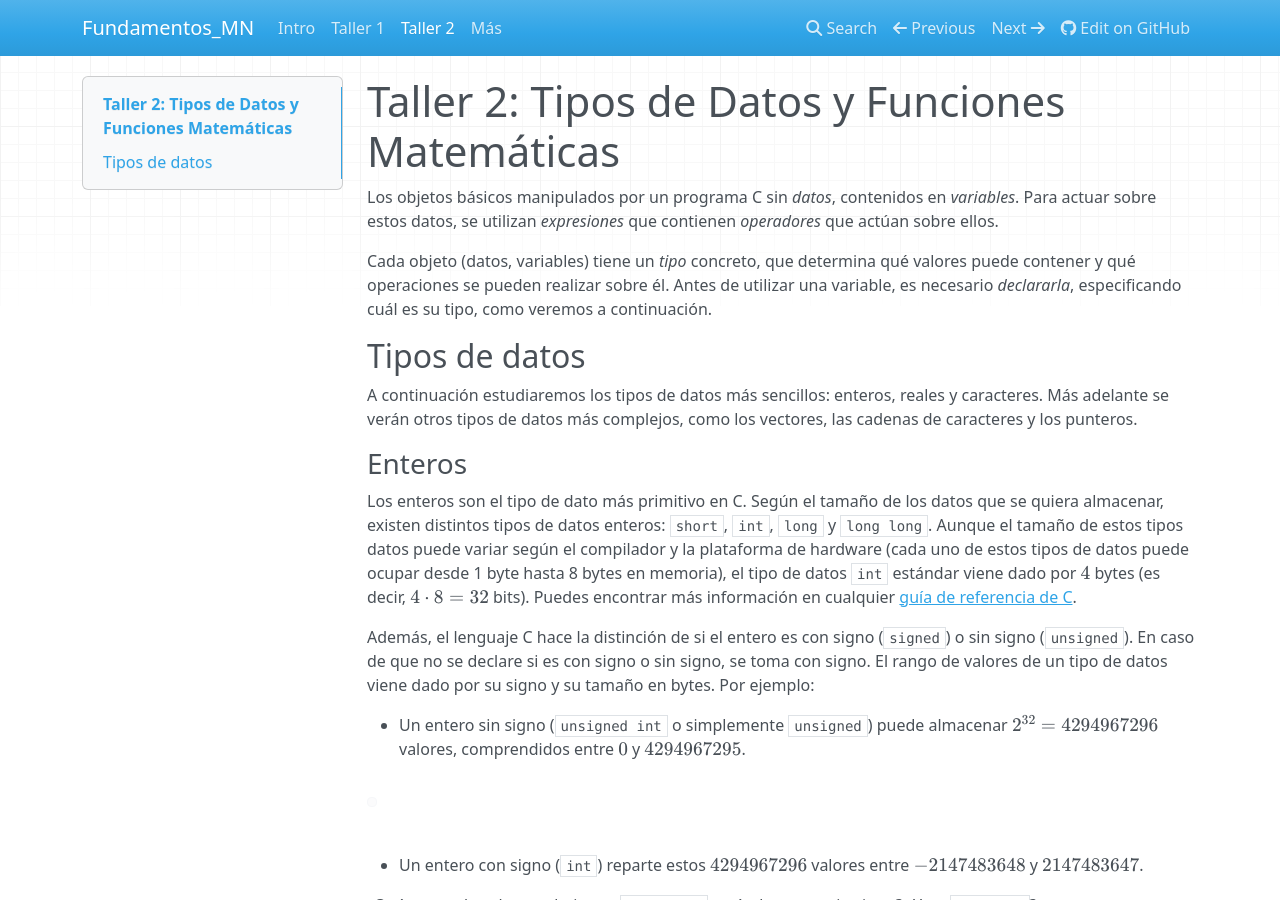
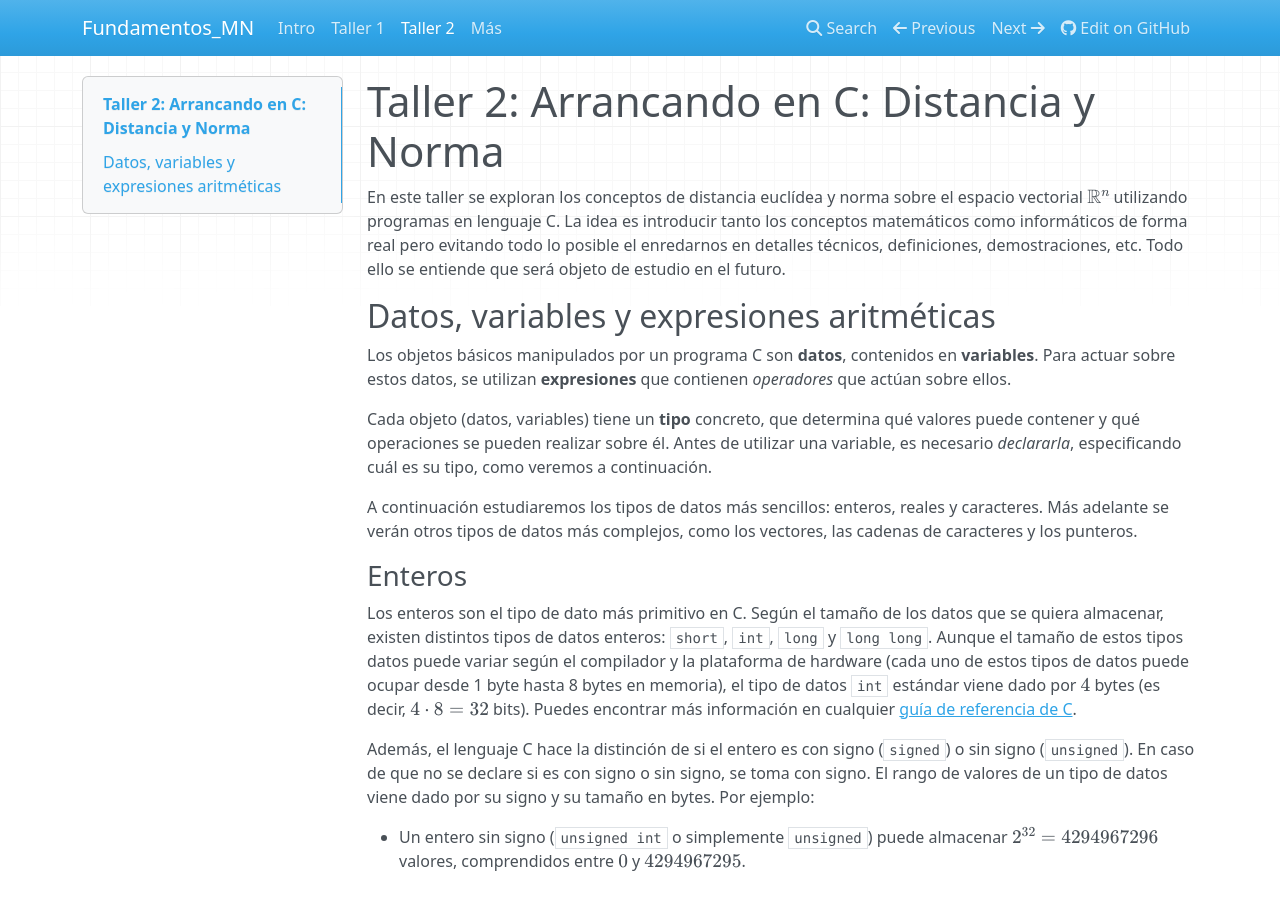
Before and after one commit to rrgalvan/Fundamentos_MN, an MkDocs documentation site: the page built from docs/taller_2.md, in a window 1280 px wide and 900 px high. Built offline with MkDocs 1.6.1, drawn with Linux system fonts in a browser that asks for light colours; nearby versions of some CDN libraries; formulas are drawn with MathJax 3.

Commit message:
Trabajando en primer ejemplo del taller 2

```diff
--- a/docs/2_datos_funciones.md
+++ b/docs/taller_2.md
@@ -1,11 +1,20 @@
-# Taller 2: Tipos de Datos y Funciones Matemáticas
+# Taller 2: Arrancando en C: Distancia y Norma
 
-Los objetos básicos manipulados por un programa  C sin *datos*, contenidos en *variables*. Para actuar sobre estos datos, se utilizan *expresiones* que contienen *operadores* que actúan sobre ellos.
-
-Cada objeto (datos, variables) tiene un *tipo* concreto, que determina qué valores puede contener y qué operaciones se pueden realizar sobre él. Antes de utilizar una variable, es necesario *declararla*, especificando cuál es su tipo, como veremos a continuación.
+En este taller se exploran los conceptos de distancia euclídea y
+norma sobre el espacio vectorial $\mathbb R^n$ utilizando programas
+en lenguaje C. La idea es introducir tanto los conceptos matemáticos
+como informáticos de forma real pero evitando todo lo posible el
+enredarnos en detalles técnicos, definiciones, demostraciones,
+etc. Todo ello se entiende que será objeto de estudio en el futuro.
 
 
-## Tipos de datos
+## Datos, variables y expresiones aritméticas
+
+Los objetos básicos manipulados por un programa  C son **datos**, contenidos en **variables**. Para actuar sobre estos datos, se utilizan **expresiones** que contienen *operadores* que actúan sobre ellos.
+
+Cada objeto (datos, variables) tiene un **tipo** concreto, que determina qué valores puede contener y qué operaciones se pueden realizar sobre él. Antes de utilizar una variable, es necesario *declararla*, especificando cuál es su tipo, como veremos a continuación.
+
+
 
 A continuación estudiaremos los tipos de datos más sencillos: enteros, reales y caracteres. Más adelante se verán otros tipos de datos más complejos, como los vectores, las cadenas de caracteres y los punteros.
 
--- a/mkdocs.yml
+++ b/mkdocs.yml
@@ -10,8 +10,8 @@ copyright: Licencia libre bajo los términos Creative Commons Compartir-Igual 3.
 # Structure
 nav:
   - Intro: index.md
-  - Taller 1: 1_primeros_pasos.md
-  - Taller 2: 2_datos_funciones.md
+  - Taller 1: taller_1.md
+  - Taller 2: taller_2.md
   - Más: about.md
 
 markdown_extensions:
```
Also changed, not shown: docs/taller_1.md (renamed from docs/1_primeros_pasos.md), 3 other files.
